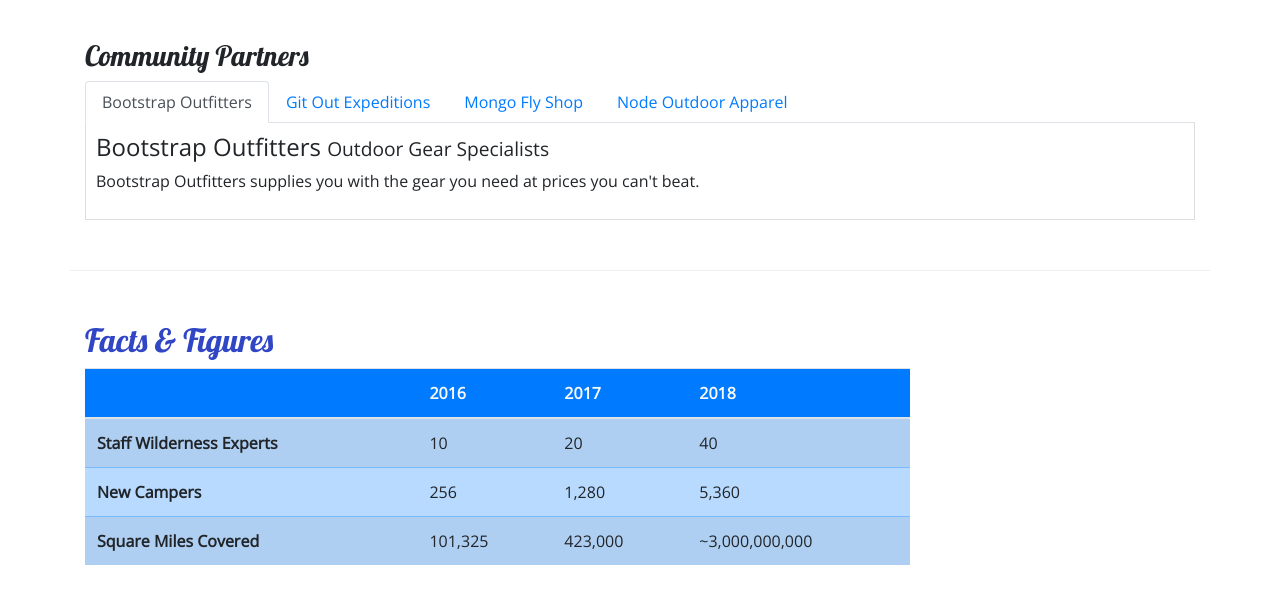
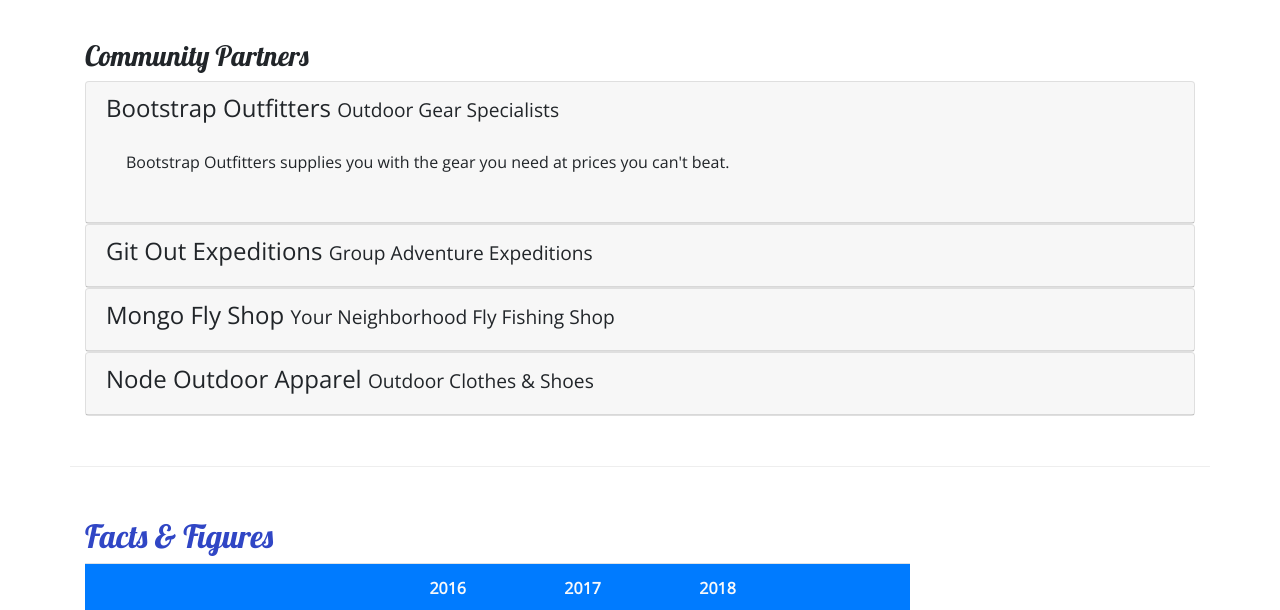
Before and after one commit to raviniatagay/NuYu2, a website: page aboutus.html in a window 1280 px wide. Shown: the part 880-1490 px from the top of the page. Drawn offline with nearby package versions, Linux system fonts and the light colour scheme.

Commit message:
Accordion

```diff
--- a/aboutus.html
+++ b/aboutus.html
@@ -97,28 +97,54 @@
         <div class="row row-content">
             <div class="col">
                 <h3>Community Partners</h3>
-                <ul class="nav nav-tabs">
-                    <li class="nav-item"><a class="nav-link active" href="#bootstrap" role="tab" data-toggle="tab">Bootstrap Outfitters</a></li>
-                    <li class="nav-item"><a class="nav-link" href="#git" role="tab" data-toggle="tab">Git Out Expeditions</a></li>
-                    <li class="nav-item"><a class="nav-link" href="#mongo" role="tab" data-toggle="tab">Mongo Fly Shop</a></li>
-                    <li class="nav-item"><a class="nav-link" href="#node" role="tab" data-toggle="tab">Node Outdoor Apparel</a></li>
-                </ul>
-                <div class="tab-content">
-                    <div role="tabpanel" class="tab-pane fade show active" id="bootstrap">
-                        <h4>Bootstrap Outfitters <small>Outdoor Gear Specialists</small></h4>
-                        <p class="d-none d-sm-block">Bootstrap Outfitters supplies you with the gear you need at prices you can't beat.</p>
+                <div id="accordion">
+                    <div class="card">
+                        <div role="tab" class="card-header">
+                            <h4>
+                                <a data-toggle="collapse" data-target="#bootstrap">Bootstrap Outfitters <small>Outdoor Gear Specialists</small></a>
+                            </h4>
+                            <div class="collapse show" id="bootstrap" data-parent="#accordion">
+                                <div class="card-body">
+                                    <p class="d-none d-sm-block">Bootstrap Outfitters supplies you with the gear you need at prices you can't beat.</p>
+                                </div>
+                            </div>
+                        </div>
                     </div>
-                    <div role="tabpanel" class="tab-pane fade show" id="git">
-                        <h4>Git Out Expeditions <small>Group Adventure Expeditions</small></h4>
-                        <p class="d-none d-sm-block">Join Git Out Expeditions to explore new horizons with a group of other adventurers!</p>
+                    <div class="card">
+                        <div role="tab" class="card-header">
+                            <h4>
+                                <a class="collapsed" data-toggle="collapse" data-target="#git">Git Out Expeditions <small>Group Adventure Expeditions</small></a>
+                            </h4>
+                            <div class="collapse" id="git" data-parent="#accordion">
+                                <div class="card-body">
+                                    <p class="d-none d-sm-block">Join Git Out Expeditions to explore new horizons with a group of other adventurers!</p>
+                                </div>
+                            </div>
+                        </div>
                     </div>
-                    <div role="tabpanel" class="tab-pane fade show" id="mongo">
-                        <h4>Mongo Fly Shop <small>Your Neighborhood Fly Fishing Shop</small></h4>
-                        <p class="d-none d-sm-block">Need a new fishing pole, a tacklebox, or flies of all kinds? Stop by Mongo Fly Shop.</p>
+                    <div class="card">
+                        <div role="tab" class="card-header">
+                            <h4>
+                                <a class="collapsed" data-toggle="collapse" data-target="#mongo">Mongo Fly Shop <small>Your Neighborhood Fly Fishing Shop</small></a>
+                            </h4>
+                            <div class="collapse" id="mongo" data-parent="#accordion">
+                                <div class="card-body">
+                                    <p class="d-none d-sm-block">Need a new fishing pole, a tacklebox, or flies of all kinds? Stop by Mongo Fly Shop.</p>
+                                </div>
+                            </div>
+                        </div>
                     </div>
-                    <div role="tabpanel" class="tab-pane fade show" id="node">
-                        <h4>Node Outdoor Apparel <small>Outdoor Clothes & Shoes</small></h4>
-                        <p class="d-none d-sm-block">From polar fleeces to swimsuits, hiking boots to waders, a visit to Node will be sure to get you covered.</p>
+                    <div class="card">
+                        <div role="tab" class="card-header">
+                            <h4>
+                                <a class="collapsed" data-toggle="collapse" data-target="#node">Node Outdoor Apparel <small>Outdoor Clothes & Shoes</small></a>
+                            </h4>
+                            <div class="collapse" id="node" data-parent="#accordion">
+                                <div class="card-body">
+                                    <p class="d-none d-sm-block">From polar fleeces to swimsuits, hiking boots to waders, a visit to Node will be sure to get you covered.</p>
+                                </div>
+                            </div>
+                        </div>
                     </div>
                 </div>
             </div>
--- a/css/styles.css
+++ b/css/styles.css
@@ -45,8 +45,7 @@
     padding: 20px 0;
 }
 
-.tab-content {
-    border: 1px solid #DDD;
-    border-top: none;
-    padding: 10px;
+a, a:hover {
+    color: inherit;
+    text-decoration: none;
 }
```
